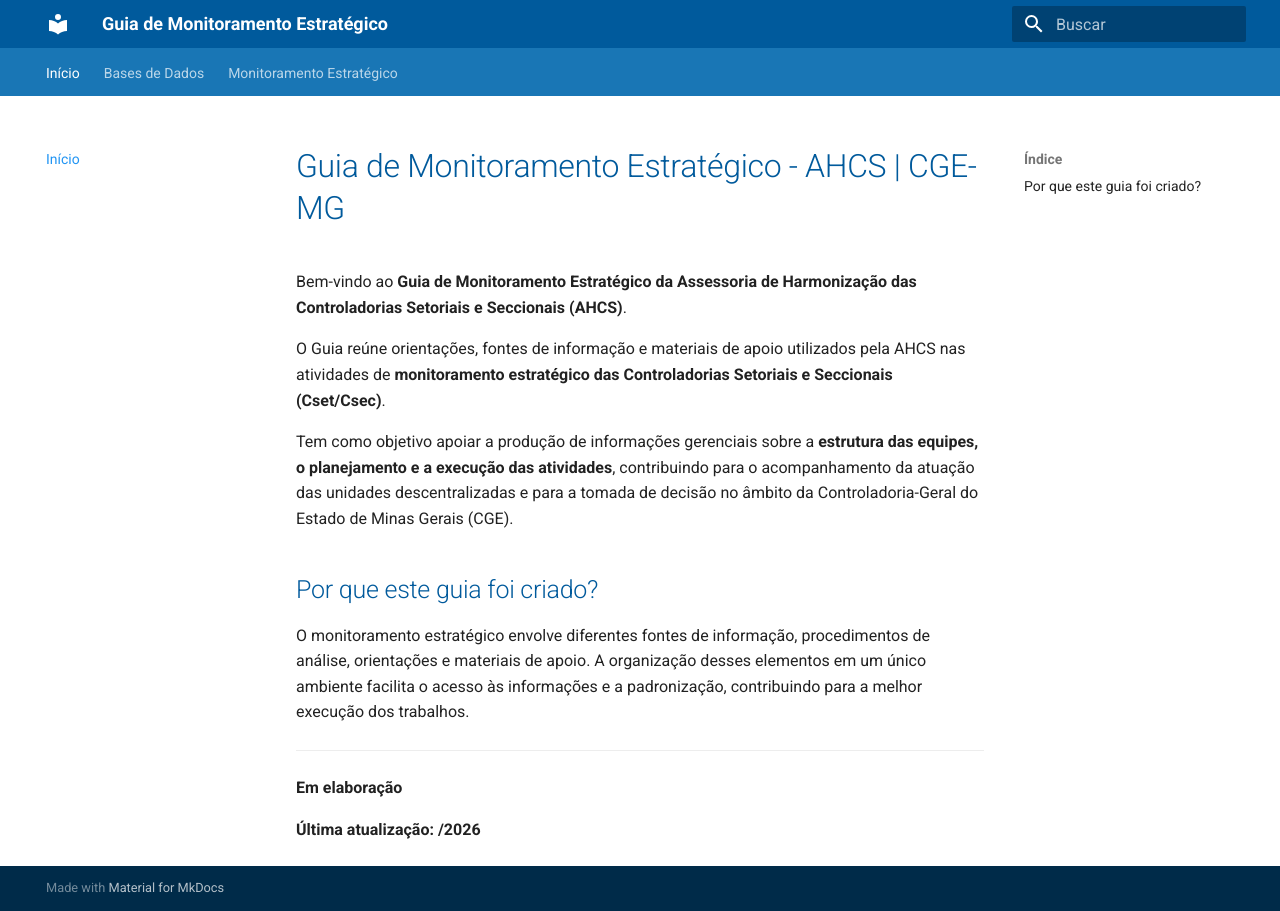
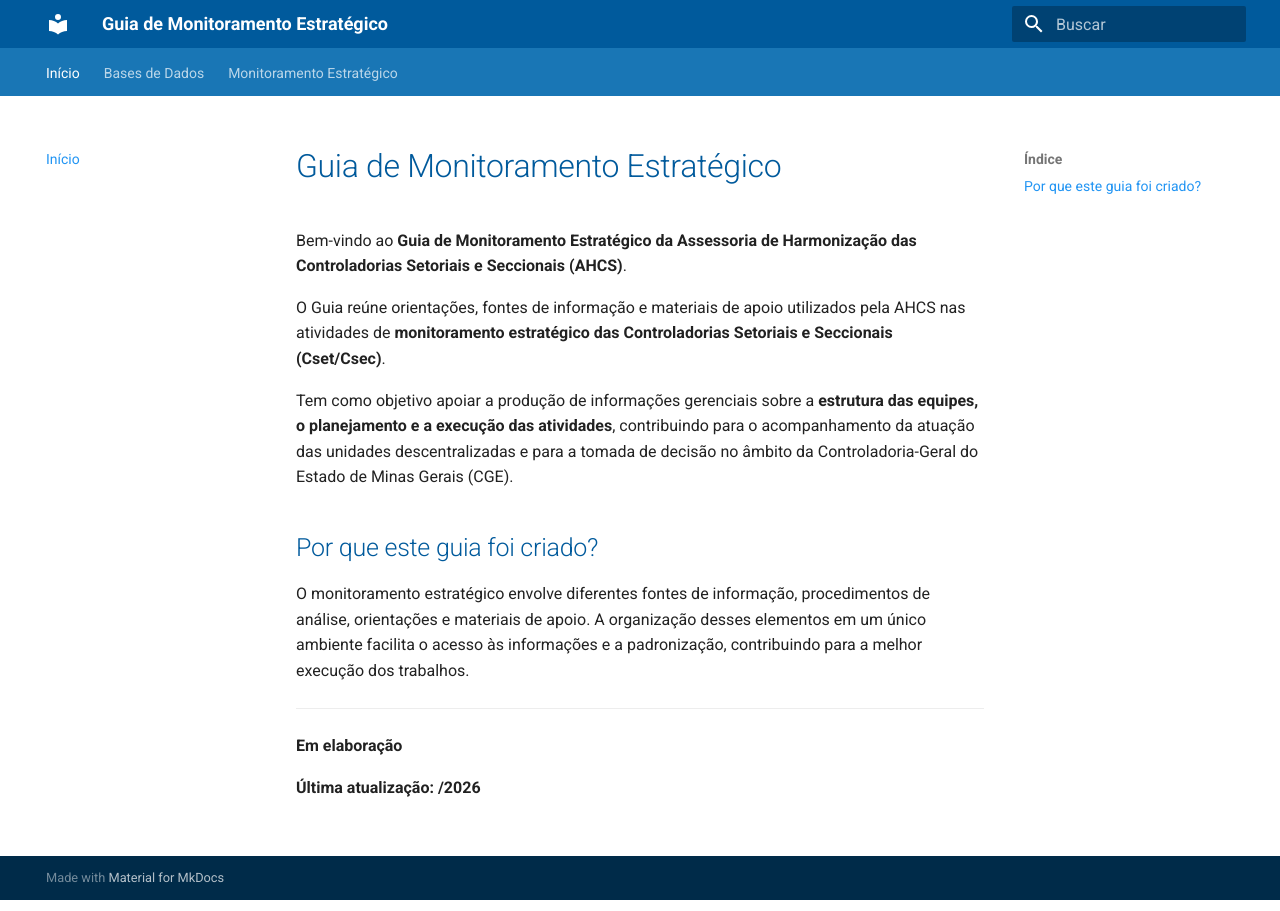
Before and after one commit to CGEMG-AHCS/guia-monitoramento-estrategico, an MkDocs documentation site: the page built from docs/index.md, in a window 1280 px wide. Built offline with MkDocs 1.6.1 and Material for MkDocs 9.7.7, drawn with Linux system fonts in a browser that asks for light colours.

Commit message:
Update index.md

```diff
--- a/docs/index.md
+++ b/docs/index.md
@@ -1,4 +1,4 @@
-# Guia de Monitoramento Estratégico - AHCS | CGE-MG
+# Guia de Monitoramento Estratégico
 
 Bem-vindo ao **Guia de Monitoramento Estratégico da Assessoria de Harmonização das Controladorias Setoriais e Seccionais (AHCS)**.
 
```
